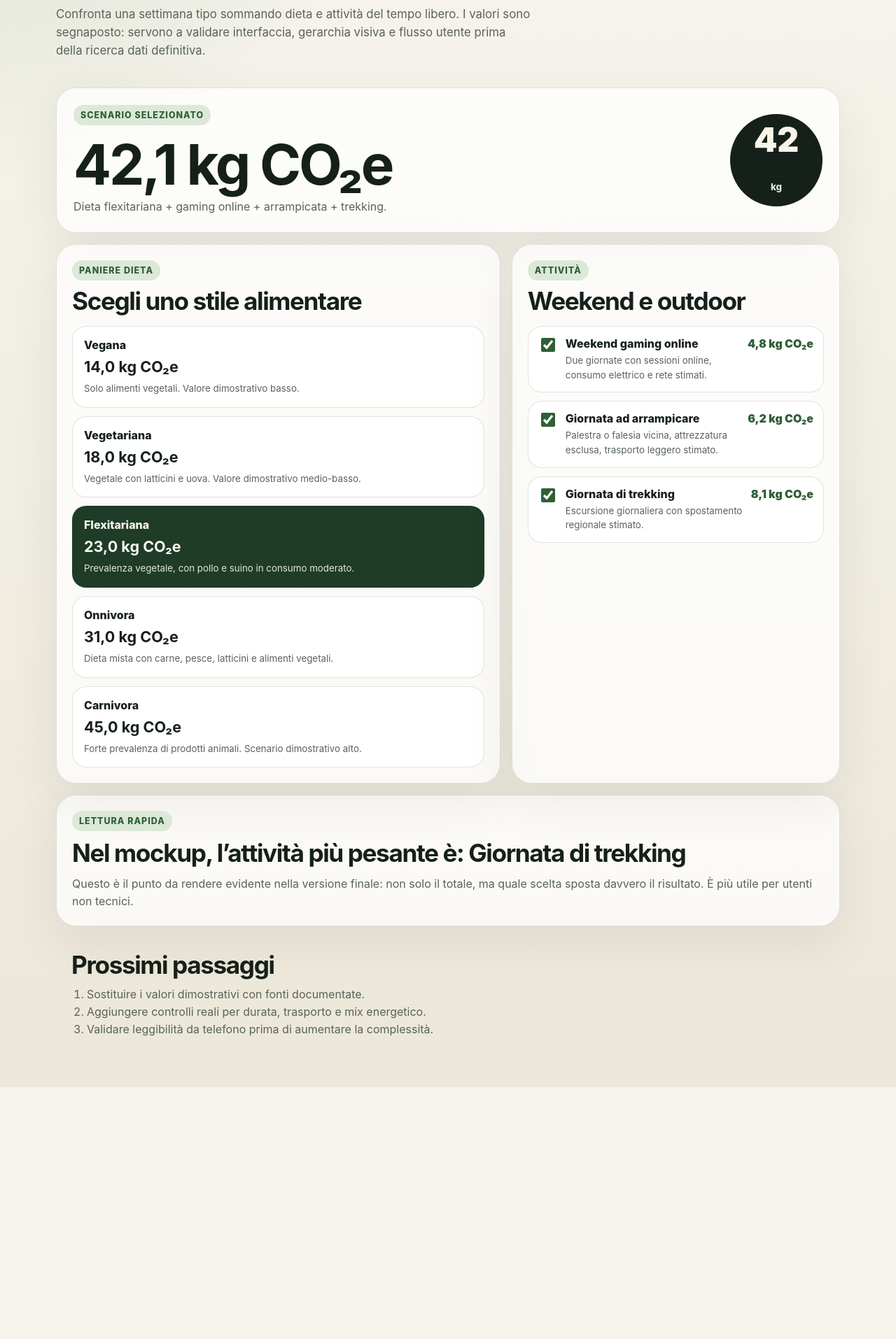
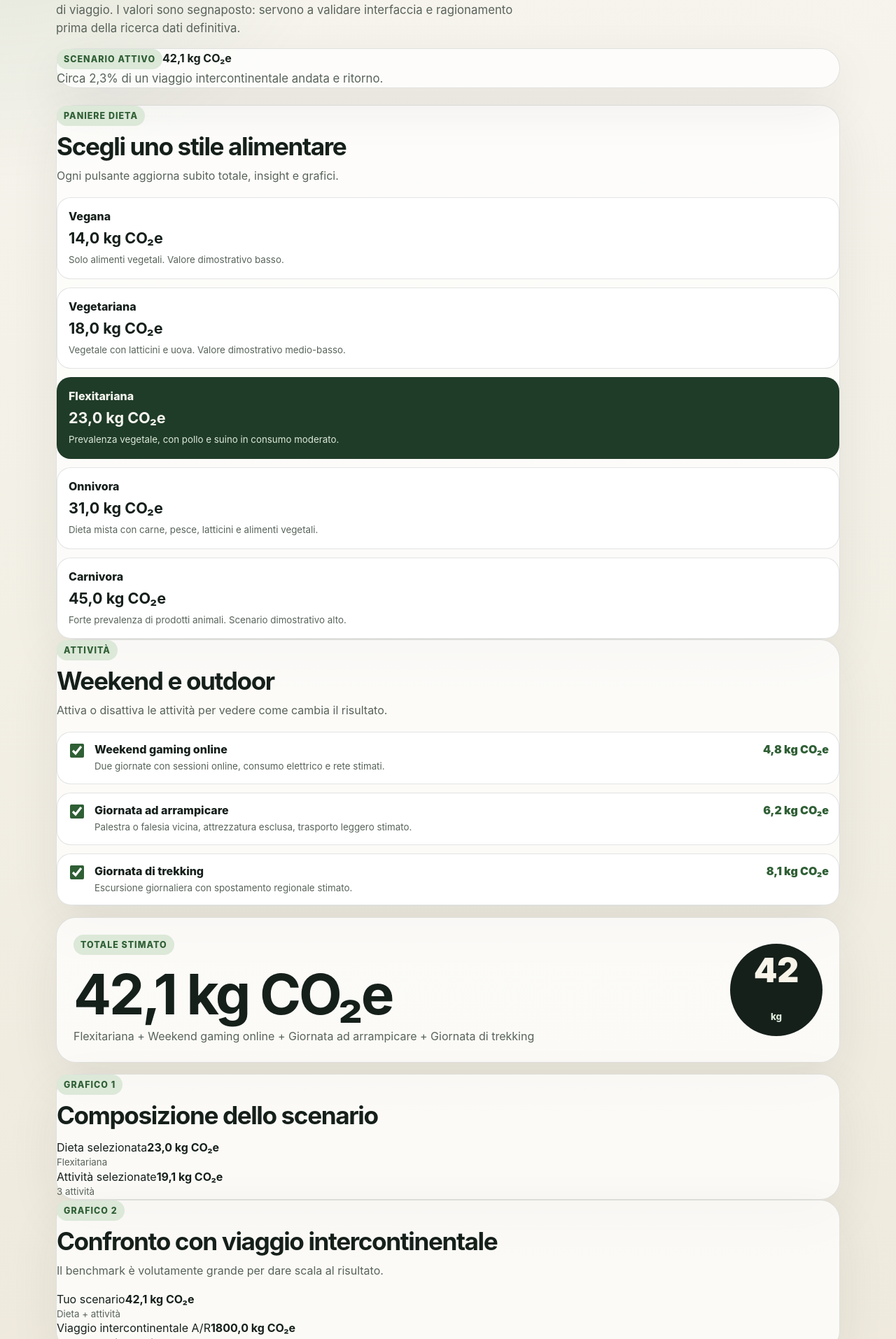
Before and after one commit to Shaos94/co2-entertainment-impact, a React (Vite) app: page / in a window 1280 px wide. Shown: the part 286-2200 px from the top of the page at 70% size. Before the commit the page ends 1840 px from the top, so only its background shows below. Built offline with nearby package versions, Linux system fonts and the light colour scheme; the HTML template or start-up script is replaced by a standard one.

Commit message:
Add desktop layout interactive controls and charts

```diff
--- a/src/App.tsx
+++ b/src/App.tsx
@@ -1,3 +1,5 @@
+import { useMemo, useState } from 'react'
+
 type DietKey = 'vegan' | 'vegetarian' | 'flexitarian' | 'omnivore' | 'carnivore'
 type ActivityKey = 'gaming' | 'climbing' | 'trekking'
 
@@ -14,6 +16,12 @@ type ActivityOption = {
   description: string
   kgCo2e: number
   unit: string
+}
+
+type ChartRow = {
+  label: string
+  value: number
+  detail: string
 }
 
 const diets: DietOption[] = [
@@ -73,52 +81,126 @@ const activities: ActivityOption[] = [
   },
 ]
 
+const intercontinentalTripKgCo2e = 1800
+
 function formatKg(value: number): string {
   return `${value.toFixed(1).replace('.', ',')} kg CO₂e`
 }
 
+function formatNumber(value: number): string {
+  return value.toFixed(1).replace('.', ',')
+}
+
+function getBarWidth(value: number, max: number): string {
+  if (value <= 0 || max <= 0) {
+    return '0%'
+  }
+
+  return `${Math.max((value / max) * 100, 3)}%`
+}
+
 function App() {
-  const selectedDiet = diets[2]
-  const selectedActivities = activities
+  const [selectedDietKey, setSelectedDietKey] = useState<DietKey>('flexitarian')
+  const [selectedActivityKeys, setSelectedActivityKeys] = useState<ActivityKey[]>([
+    'gaming',
+    'climbing',
+    'trekking',
+  ])
+
+  const selectedDiet = diets.find((diet) => diet.key === selectedDietKey) ?? diets[2]
+
+  const selectedActivities = activities.filter((activity) =>
+    selectedActivityKeys.includes(activity.key),
+  )
+
   const activityTotal = selectedActivities.reduce((sum, item) => sum + item.kgCo2e, 0)
   const total = selectedDiet.weeklyKgCo2e + activityTotal
-  const highestActivity = [...selectedActivities].sort((a, b) => b.kgCo2e - a.kgCo2e)[0]
+  const comparisonPercent = (total / intercontinentalTripKgCo2e) * 100
+  const equivalentWeeks = intercontinentalTripKgCo2e / Math.max(total, 0.1)
+
+  const highestActivity = selectedActivities.length
+    ? [...selectedActivities].sort((a, b) => b.kgCo2e - a.kgCo2e)[0]
+    : null
+
+  const breakdownRows: ChartRow[] = useMemo(
+    () => [
+      {
+        label: 'Dieta selezionata',
+        value: selectedDiet.weeklyKgCo2e,
+        detail: selectedDiet.label,
+      },
+      {
+        label: 'Attività selezionate',
+        value: activityTotal,
+        detail: `${selectedActivities.length} attività`,
+      },
+    ],
+    [activityTotal, selectedActivities.length, selectedDiet],
+  )
+
+  const comparisonRows: ChartRow[] = useMemo(
+    () => [
+      {
+        label: 'Tuo scenario',
+        value: total,
+        detail: 'Dieta + attività',
+      },
+      {
+        label: 'Viaggio intercontinentale A/R',
+        value: intercontinentalTripKgCo2e,
+        detail: 'Benchmark dimostrativo',
+      },
+    ],
+    [total],
+  )
+
+  const toggleActivity = (activityKey: ActivityKey) => {
+    setSelectedActivityKeys((currentKeys) =>
+      currentKeys.includes(activityKey)
+        ? currentKeys.filter((key) => key !== activityKey)
+        : [...currentKeys, activityKey],
+    )
+  }
 
   return (
     <main>
       <section className="hero" aria-labelledby="page-title">
-        <div className="eyebrow">Mockup mobile-first</div>
+        <div className="hero-copy">
+          <div className="eyebrow">Mockup desktop + mobile</div>
           <h1 id="page-title">Quanto pesa il tuo intrattenimento?</h1>
           <p>
-          Confronta una settimana tipo sommando dieta e attività del tempo libero.
-          I valori sono segnaposto: servono a validare interfaccia, gerarchia visiva
-          e flusso utente prima della ricerca dati definitiva.
+            Confronta una settimana tipo sommando dieta, attività del tempo libero e
+            benchmark di viaggio. I valori sono segnaposto: servono a validare
+            interfaccia e ragionamento prima della ricerca dati definitiva.
           </p>
+        </div>
+
+        <aside className="panel hero-card" aria-label="Risultato principale">
+          <span className="label">Scenario attivo</span>
+          <strong>{formatKg(total)}</strong>
+          <p>
+            Circa {formatNumber(comparisonPercent)}% di un viaggio intercontinentale
+            andata e ritorno.
+          </p>
+        </aside>
       </section>
 
-      <section className="panel summary" aria-label="Sintesi impatto stimato">
-        <div>
-          <span className="label">Scenario selezionato</span>
-          <h2>{formatKg(total)}</h2>
-          <p>Dieta flexitariana + gaming online + arrampicata + trekking.</p>
-        </div>
-        <div className="score" aria-hidden="true">
-          <span>{Math.round(total)}</span>
-          <small>kg</small>
-        </div>
-      </section>
-
-      <section className="grid" aria-label="Scelte disponibili">
-        <article className="panel">
+      <section className="desktop-dashboard" aria-label="Calcolatore interattivo">
+        <div className="control-column">
+          <article className="panel control-panel">
             <div className="section-title">
               <span className="label">Paniere dieta</span>
               <h2>Scegli uno stile alimentare</h2>
+              <p>Ogni pulsante aggiorna subito totale, insight e grafici.</p>
             </div>
-          <div className="cards">
+
+            <div className="cards" role="list">
               {diets.map((diet) => (
                 <button
+                  aria-pressed={diet.key === selectedDiet.key}
                   className={`card ${diet.key === selectedDiet.key ? 'selected' : ''}`}
                   key={diet.key}
+                  onClick={() => setSelectedDietKey(diet.key)}
                   type="button"
                 >
                   <span>{diet.label}</span>
@@ -129,15 +211,21 @@ function App() {
             </div>
           </article>
 
-        <article className="panel">
+          <article className="panel control-panel">
             <div className="section-title">
               <span className="label">Attività</span>
               <h2>Weekend e outdoor</h2>
+              <p>Attiva o disattiva le attività per vedere come cambia il risultato.</p>
             </div>
+
             <div className="activity-list">
               {activities.map((activity) => (
                 <label className="activity" key={activity.key}>
-                <input type="checkbox" checked readOnly />
+                  <input
+                    checked={selectedActivityKeys.includes(activity.key)}
+                    onChange={() => toggleActivity(activity.key)}
+                    type="checkbox"
+                  />
                   <span>
                     <strong>{activity.label}</strong>
                     <small>{activity.description}</small>
@@ -147,23 +235,111 @@ function App() {
               ))}
             </div>
           </article>
+        </div>
+
+        <div className="results-column">
+          <section className="panel summary" aria-label="Sintesi impatto stimato">
+            <div>
+              <span className="label">Totale stimato</span>
+              <h2>{formatKg(total)}</h2>
+              <p>
+                {selectedDiet.label}
+                {selectedActivities.length > 0
+                  ? ` + ${selectedActivities.map((activity) => activity.label).join(' + ')}`
+                  : ' senza attività extra'}
+              </p>
+            </div>
+            <div className="score" aria-hidden="true">
+              <span>{Math.round(total)}</span>
+              <small>kg</small>
+            </div>
           </section>
 
-      <section className="panel insight" aria-label="Insight principale">
+          <section className="panel chart-panel" aria-label="Grafico composizione scenario">
+            <div className="section-title compact-title">
+              <span className="label">Grafico 1</span>
+              <h2>Composizione dello scenario</h2>
+            </div>
+
+            <div className="bar-chart">
+              {breakdownRows.map((row) => (
+                <div className="bar-row" key={row.label}>
+                  <div className="bar-heading">
+                    <span>{row.label}</span>
+                    <strong>{formatKg(row.value)}</strong>
+                  </div>
+                  <div className="bar-track" aria-hidden="true">
+                    <div
+                      className="bar-fill"
+                      style={{ width: getBarWidth(row.value, total) }}
+                    />
+                  </div>
+                  <small>{row.detail}</small>
+                </div>
+              ))}
+            </div>
+          </section>
+
+          <section className="panel chart-panel" aria-label="Grafico confronto viaggio intercontinentale">
+            <div className="section-title compact-title">
+              <span className="label">Grafico 2</span>
+              <h2>Confronto con viaggio intercontinentale</h2>
+              <p>
+                Il benchmark è volutamente grande per dare scala al risultato.
+              </p>
+            </div>
+
+            <div className="bar-chart comparison-chart">
+              {comparisonRows.map((row) => (
+                <div className="bar-row" key={row.label}>
+                  <div className="bar-heading">
+                    <span>{row.label}</span>
+                    <strong>{formatKg(row.value)}</strong>
+                  </div>
+                  <div className="bar-track" aria-hidden="true">
+                    <div
+                      className="bar-fill"
+                      style={{ width: getBarWidth(row.value, intercontinentalTripKgCo2e) }}
+                    />
+                  </div>
+                  <small>{row.detail}</small>
+                </div>
+              ))}
+            </div>
+          </section>
+        </div>
+      </section>
+
+      <section className="insight-grid" aria-label="Insight principali">
+        <article className="panel insight">
           <span className="label">Lettura rapida</span>
-        <h2>Nel mockup, l’attività più pesante è: {highestActivity.label}</h2>
+          <h2>
+            {highestActivity
+              ? `Attività più pesante: ${highestActivity.label}`
+              : 'Nessuna attività extra selezionata'}
+          </h2>
           <p>
-          Questo è il punto da rendere evidente nella versione finale: non solo il totale,
-          ma quale scelta sposta davvero il risultato. È più utile per utenti non tecnici.
+            Il sito ora mostra quale scelta sposta il risultato, non solo il totale.
+            Questo rende il confronto più leggibile per utenti non tecnici.
           </p>
+        </article>
+
+        <article className="panel insight benchmark-card">
+          <span className="label">Scala del confronto</span>
+          <h2>{Math.round(equivalentWeeks)} settimane simili</h2>
+          <p>
+            Con questo scenario servirebbero circa {Math.round(equivalentWeeks)} settimane
+            per raggiungere il benchmark dimostrativo del viaggio intercontinentale A/R.
+          </p>
+        </article>
       </section>
 
       <section className="notes" aria-label="Note metodologiche">
-        <h2>Prossimi passaggi</h2>
+        <h2>Note metodologiche</h2>
         <ol>
-          <li>Sostituire i valori dimostrativi con fonti documentate.</li>
-          <li>Aggiungere controlli reali per durata, trasporto e mix energetico.</li>
-          <li>Validare leggibilità da telefono prima di aumentare la complessità.</li>
+          <li>I valori CO₂e sono dimostrativi e vanno sostituiti con fonti documentate.</li>
+          <li>Il viaggio intercontinentale è un benchmark editoriale, non una stima definitiva.</li>
+          <li>La priorità ora è testare UX desktop, mobile e comprensione dei grafici.</li>
         </ol>
       </section>
     </main>
```
Lines whose indentation alone changed are shown as unchanged.
